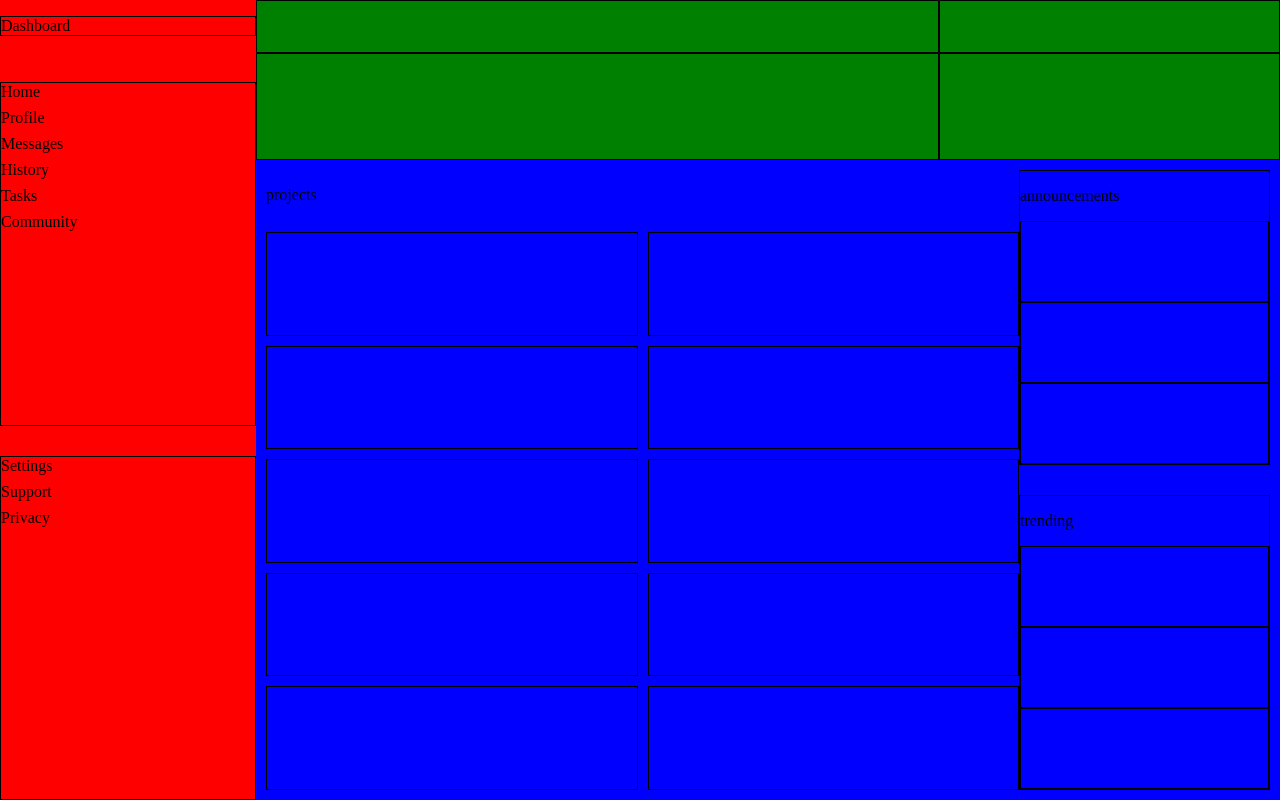
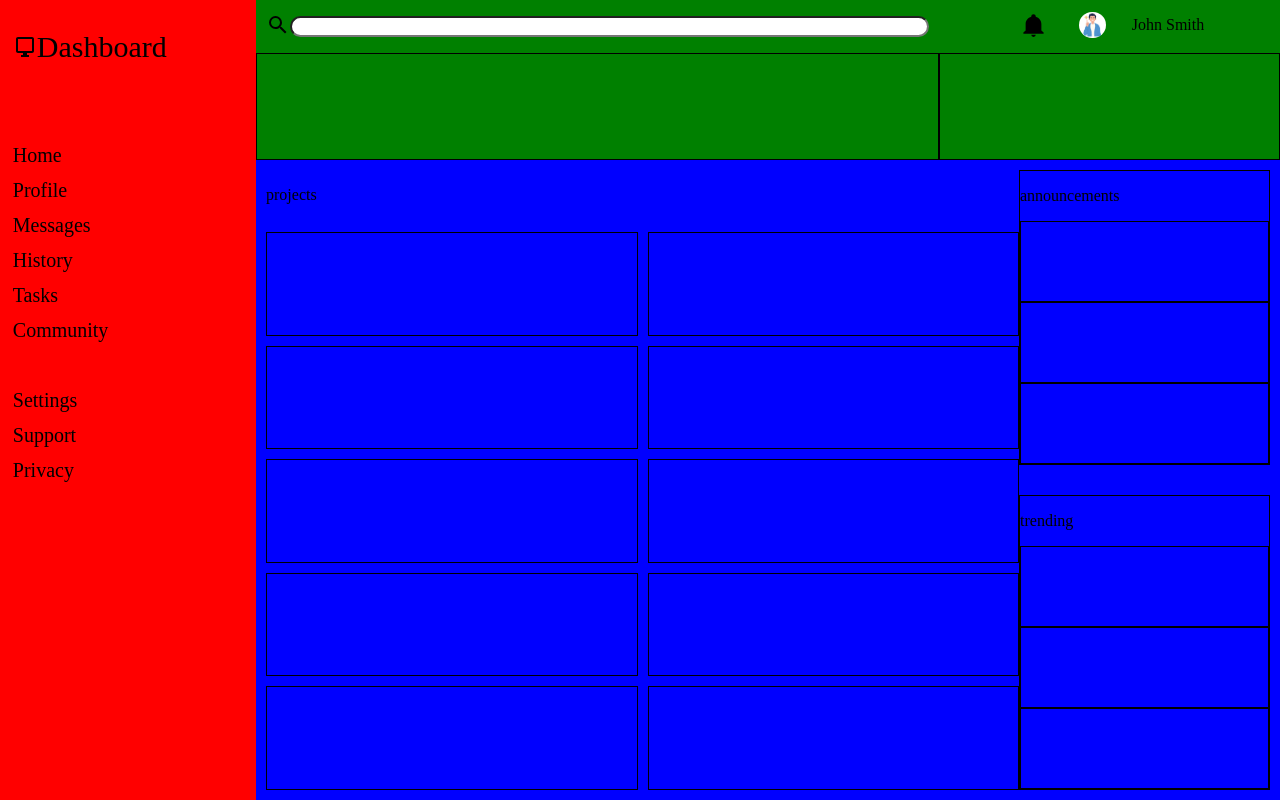
Before and after one commit to EfficientBogoSort/OdinProjects, a plain HTML site: page Dashb/index.html in a window 1280 px wide. Drawn offline with Linux system fonts and the light colour scheme.

Commit message:
Completed part of the sidebar and topbar

```diff
--- a/Dashb/index.html
+++ b/Dashb/index.html
@@ -10,8 +10,8 @@
 <body>
     <div id="mainCont">
         <div id="sidebar">
-             <p id="pageTitle" class="lined">Dashboard</p>
-             <div id="sections" class="lined">
+             <p id="pageTitle"> <img src="images/monitor-small.svg" alt=""> Dashboard</p>
+             <div id="sections">
                  <div class="section">Home</div>
                  <div class="section">Profile</div>
                  <div class="section">Messages</div>
@@ -19,7 +19,7 @@
                  <div class="section">Tasks</div>
                  <div class="section">Community</div>
              </div>
-             <div id="userAssist" class="lined">
+             <div id="userAssist">
                  <div class="assist">Settings</div>
                  <div class="assist">Support</div>
                  <div class="assist">Privacy</div>
@@ -27,8 +27,21 @@
         </div>
         <div id="board">
             <div id="topBar">
-                <div class="topSect lined"></div>
-                <div class="topSect lined"></div>
+                <div id="searchBar">
+                    <label for="bar"><img src="images/magnify.svg" alt="magnifying glass image"></label>
+                    <input type="search" id="bar">
+                </div>
+                <div id="profileSect">
+                    <button id="notif">
+                        <img src="images/bell.svg" alt="Bell image" id="notifIcon">
+                    </button>
+                    <button id="profile">
+                        <img src="images/pfp.jpg" alt="Person image" id="profPic">
+                    </button>
+                    <p>John Smith</p>
+
+
+                </div>
                 <div class="topSect lined"></div>
                 <div class="topSect lined"></div>
             </div>
--- a/Dashb/style.css
+++ b/Dashb/style.css
@@ -11,8 +11,10 @@ body, html{
 #sidebar{
     background-color: red;
     display: grid;
-    gap: 30px;
-    grid-template-rows: auto 1fr 1fr;
+    gap: 50px;
+    grid-auto-rows: minmax(min-content, max-content);
+    padding-left: 5%;
+    font-size: 20px;
 }
 #board{
     background-color: blue;
@@ -45,7 +47,7 @@ body, html{
 #sections, #userAssist{
     display: grid;
     grid-auto-rows: 1em;
-    gap: 10px;
+    gap: 15px;
 }
 
 #others{
@@ -61,3 +63,45 @@ body, html{
     display: grid;
     grid-template-rows: repeat(3, 1fr);
 }
+#pageTitle{
+    font-size: 1.5em;
+    display: flex;
+    align-items: center;
+}
+#searchBar{
+    display: grid;
+    grid-template-columns: auto 1fr;
+    justify-content: center;
+    align-items: center;
+    margin: 10px;
+}
+#bar{
+    border-radius: 20px;
+    padding-left: 1.5%;
+}
+#notif, #profile{
+    background: none;
+    outline: none;
+    border: none;
+}
+#notif:hover{
+    cursor: pointer;
+}
+#notifIcon{
+    width: 100%;
+}
+#profPic{
+    border-radius: 100%;
+}
+#notifIcon, #profPic{
+    height: 2em;
+}
+#profile{
+    cursor: pointer;
+}
+#profileSect{
+    display: grid;
+    grid-template-columns: repeat(3,auto);
+    justify-content: center;
+    gap:20px;
+}
```
Also changed, not shown: Dashb/images/bell.svg (added), Dashb/images/magnify.svg (added), Dashb/images/monitor-small.svg (added), Dashb/images/pfp.jpg (added).
